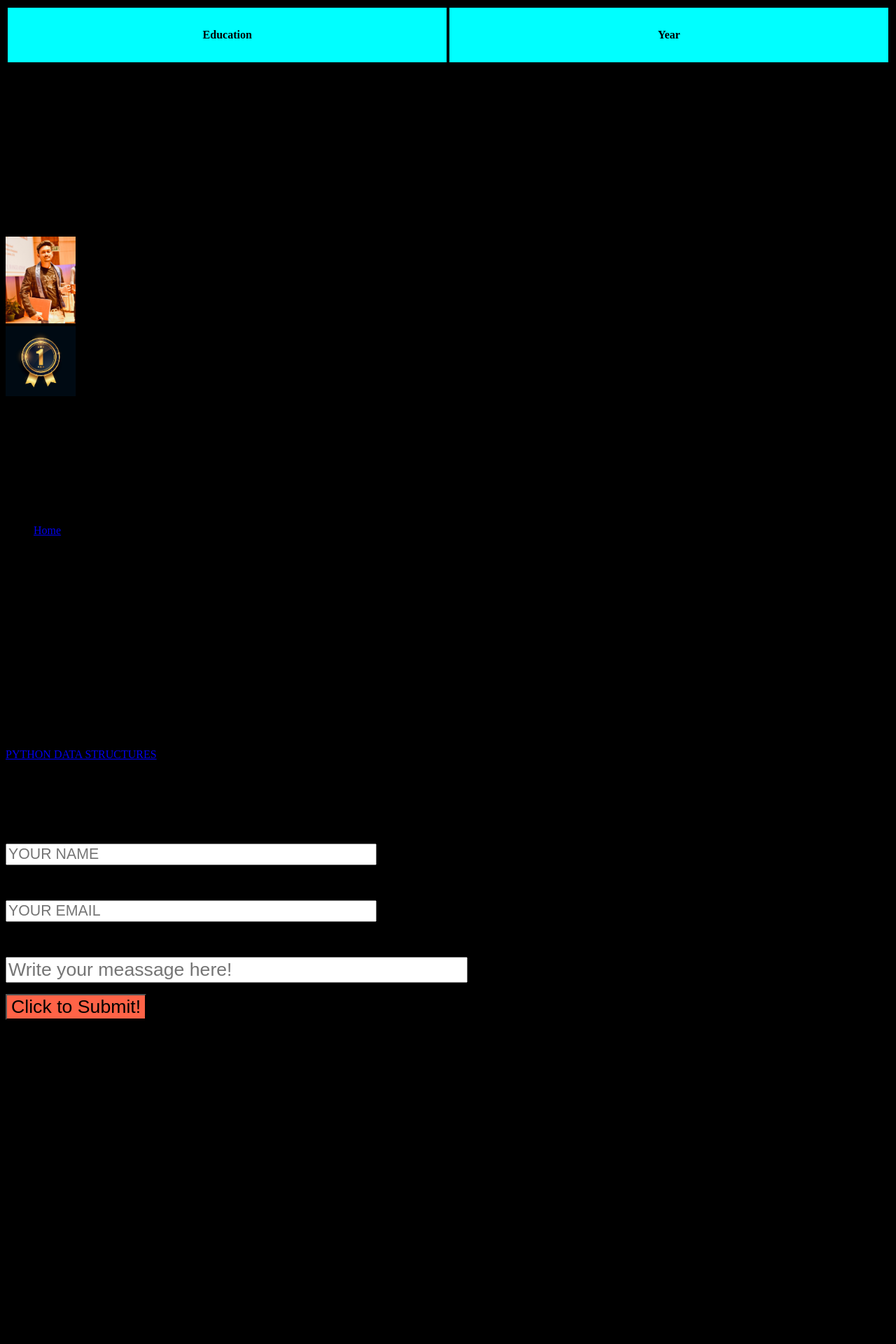
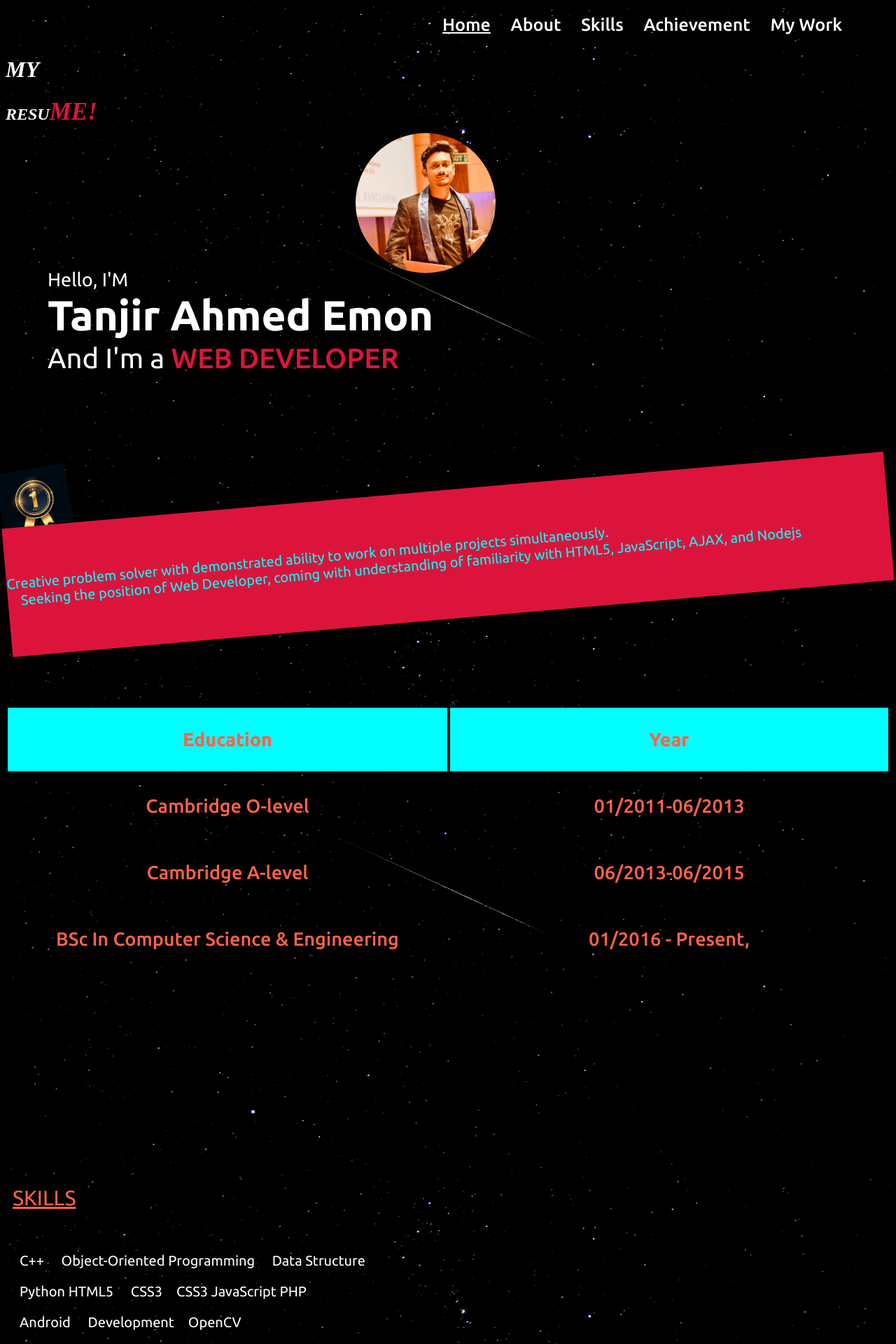
Before and after one commit to Tanjir16/myresume, a PHP site: page / in a window 1280 px wide. Shown: the top 1920 px of the page at 70% size. Before the commit the page ends 1457 px from the top, so only its background shows below. Run offline with PHP 8.4, Linux system fonts and the light colour scheme; some libraries are stand-ins or nearby versions.

Commit message:
version of css

```diff
--- a/classwork/style.css
+++ b/classwork/style.css
@@ -1 +1,269 @@
 /* Your external CSS styles go here */
+@import url('https://fonts.googleapis.com/css2?family=Poppins:wght@400;500;600;700&family=Ubuntu:wght@400;500;700&display=swap');
+
+/* */
+/*--Background----*/
+.back{
+    background-color:  #0f0f06;
+    background-image: url(m10.jpg);
+    background-size: 100%;
+
+}
+.n1{
+    color:white;
+    font-style: italic;
+    position: sticky;
+    margin-top: -730px;
+
+
+
+}
+.n2{
+    color:white;
+    font-style: italic;
+    position: -webkit-sticky;
+    top:20px;
+}
+.n2 span{
+    color: crimson;
+    font-size: 35px;
+    font-style: italic;
+    margin-top: 5px;
+
+}
+.n3{
+    color: crimson;
+    font-style: italic;
+    font-size: 35px;
+    position: -webkit-sticky;
+    top: 48px;
+    left: 65px;
+
+}
+
+/* bar1 */
+.navbar{
+    position: fixed;
+    top: 5px;
+    left: 567px;
+    font-family: 'Ubuntu', sans-serif;
+
+
+
+}
+.navbar .max-width{
+    display: flex;
+    align-items: center;
+    justify-content: space-between;
+}
+/* menu */
+.navbar .menu li a{
+   color: #fff;
+   list-style: none;
+   display: inline-block;
+   font-size: 25px;
+   font-weight: 500;
+   margin-left: 25px;
+
+}
+.navbar .menu li{
+    list-style: none;
+    display: inline-block;
+}
+/* Home */
+.home{
+    display: flex;
+    background-size: 100%;
+    width: 600px;
+    height: 100vh;
+    position: relative;
+    top: -350px;
+    left: 630px;
+
+}
+.home-content{
+    color: #fff;
+    min-height: 500px;
+    font-family: 'Ubuntu', sans-serif;
+}
+.home-content{
+    top: 500px;
+}
+.home .max-width{
+    margin: auto 0 auto 40px;
+
+}
+.home .home-content .t1{
+    font-size: 27px;
+    margin-left: -610px;
+    margin-top: 350px;
+
+}
+.home .home-content .t2{
+    font-size: 60px;
+    font-weight: 600;
+    margin-left: -610px;
+
+}
+.home .home-content .t3{
+    font-size: 40px;
+    margin: 5px 0;
+    margin-left: -610px;
+
+}
+.home .home-content .t3 span{
+    color: crimson;
+    font-weight: 500;
+}
+/*--My Image----*/
+.img {
+    top: -200px;
+    left: 500px;
+    position: relative;
+    border-radius: 50%;
+    width: 200px;
+    height: 200px;
+    overflow: hidden;
+
+  }.img img{
+    width: 105%;
+    height: auto;
+
+  }
+  /*---Objective----*/
+  .obj{
+    color: cyan;
+    font-family: 'Ubuntu', sans-serif;
+    white-space: pre;
+    position: relative;
+    top: 500px;
+    font-size: 20px;
+    transform: rotate(-5deg);
+    background-color: crimson;
+}
+  /*---Education table----*/
+.table{
+    color: tomato;
+    font-weight: 500;
+    font-size: 27px;
+    top: 1000px;
+    position: relative;
+    font-family: 'Ubuntu', sans-serif;
+    border-collapse: collapse;
+
+
+}
+  /*---p image----*/
+.p{
+    top: 70px;
+    position: relative;
+    width: 200px;
+    height: 200px;
+    transform: rotate(-10deg);
+}
+.p p{
+    width: 105%;
+    height: auto;
+
+}
+/*---SKILL----*/
+.skill{
+    top: 500px;
+    color: tomato;
+    font-family: 'Ubuntu', sans-serif;
+    position: relative;
+    font-size: 30px;
+    padding: 10px;
+}
+.skill .s2{
+    top: 50px;
+    color: white;
+    font-family: 'Ubuntu', sans-serif;
+    position: relative;
+    font-size: 20px;
+    padding: 10px;
+
+}
+.skill .s3{
+    top: 50px;
+    color: white;
+    font-family: 'Ubuntu', sans-serif;
+    position: relative;
+    font-size: 20px;
+    padding: 10px;
+
+}
+.skill .s4{
+    top: 50px;
+    color: white;
+    font-family: 'Ubuntu', sans-serif;
+    position: relative;
+    font-size: 20px;
+    padding: 10px;
+
+}
+.skill .s5{
+    top: 50px;
+    color: white;
+    font-family: 'Ubuntu', sans-serif;
+    position: relative;
+    font-size: 20px;
+    padding: 10px;
+
+}
+.skill .s6{
+    top: 50px;
+    color: white;
+    font-family: 'Ubuntu', sans-serif;
+    position: relative;
+    font-size: 20px;
+    padding: 10px;
+
+}
+.skill .s7{
+    top: 50px;
+    color: white;
+    font-family: 'Ubuntu', sans-serif;
+    position: relative;
+    font-size: 20px;
+    padding: 10px;
+
+}
+.skill .s2 span{
+    padding: 20px;
+
+}
+.skill .s3 span{
+    padding: 20px;
+
+}
+.skill .s4 span{
+    padding: 20px;
+
+}
+.skill .s5 span{
+    padding: 20px;
+
+}
+.skill .s6 span{
+    padding: 20px;
+
+}
+.skill .s7 span{
+    padding: 20px;
+
+}
+/*---FORM----*/
+.form{
+    top: 600px;
+    color: tomato;
+    font-family: 'Ubuntu', sans-serif;
+    position: relative;
+    font-size: 30px;
+    padding: 10px;
+}
+.form .span{
+    top: 650;
+    color: white;
+}
+/*---link----*/
```
